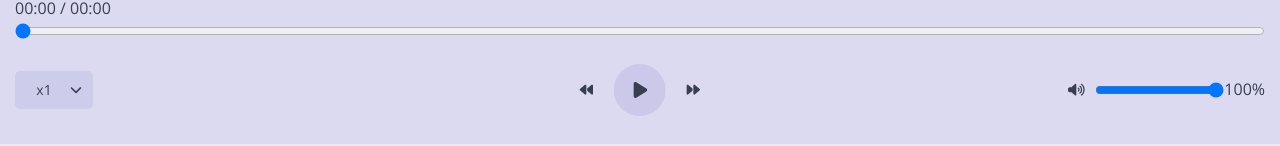
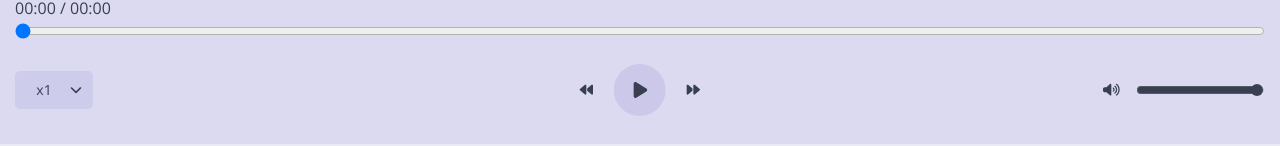
Before and after one commit to eoussama/playback-sync, a Vue app: page / in a window 1280 px wide. Shown: the part 633-779 px from the top of the page. Built offline with nearby package versions, Linux system fonts and the light colour scheme.

Commit message:
🔊 Volume Styling, #74

```diff
--- a/src/components/controls/VolumeComp.vue
+++ b/src/components/controls/VolumeComp.vue
@@ -46,6 +46,14 @@ export default defineComponent({
 
     /**
      * @description
+     * The volume label
+     */
+    label(): string {
+      return `${this.volume}%`;
+    },
+
+    /**
+     * @description
      * The icon to show on the button
      */
     icon(): string {
@@ -73,6 +81,7 @@ export default defineComponent({
     </div>
 
     <div class="volume__input">
+      <TooltipComp :text="label">
         <input
           min="0"
           max="1"
@@ -81,22 +90,58 @@ export default defineComponent({
           :value="value"
           @input="onVolume"
         >
+      </TooltipComp>
     </div>
-
-    <div class="volume__label">{{ volume }}%</div>
   </div>
 </template>
 
 <style scoped lang="scss">
+@use '@/style/mixins/selectable';
+
 .volume {
   display: flex;
   flex-direction: row;
   align-items: center;
 
   &__status,
-  &__input,
-  &__label {
+  &__input {
     display: flex;
+  }
+
+  &__status {
+    margin-right: 5px;
+  }
+
+  &__input {
+    display: flex;
+    align-items: center;
+    justify-content: center;
+
+    input {
+      border-radius: 4px;
+      transition-duration: 0.2s;
+      transition-property: outline;
+
+      accent-color: var(--color-primary);
+
+      @extend %focusable;
+
+      &::-webkit-slider-runnable-track {
+        cursor: pointer;
+
+        width: 100%;
+        height: 8px;
+
+        border-radius: 10px;
+      }
+
+      &::-webkit-slider-thumb {
+        transform: scale(0.8);
+
+        margin-top: -4px;
+        border-radius: 5px;
+      }
+    }
   }
 }
 </style>
```
Lines whose indentation alone changed are shown as unchanged.
